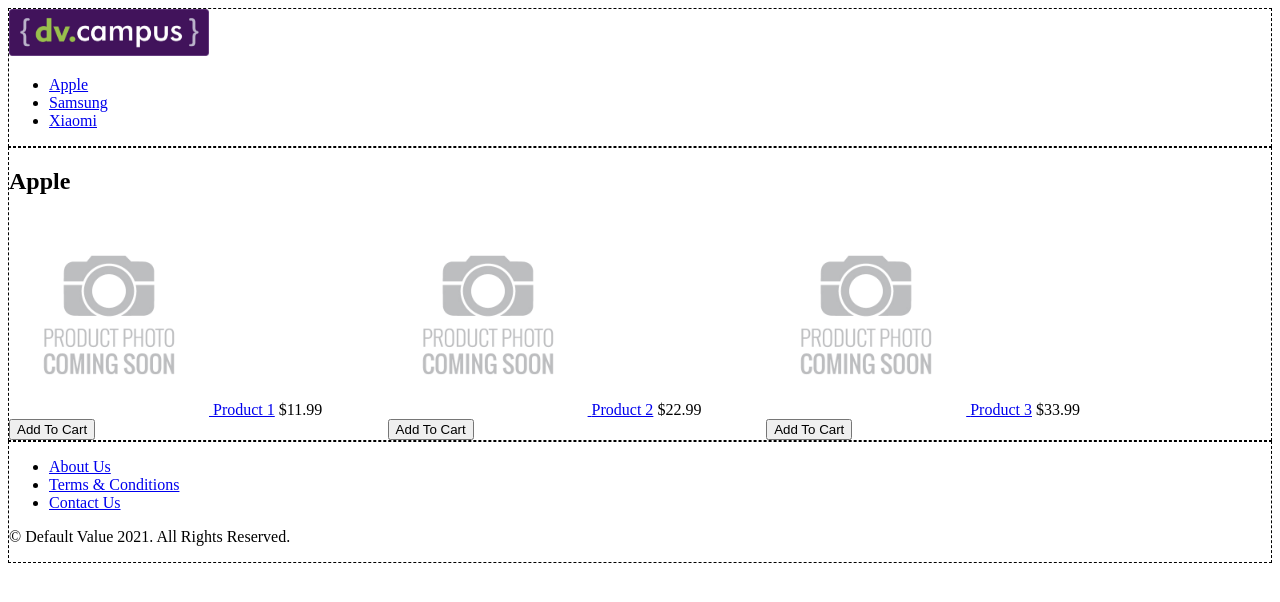
After one commit to bohdank-dv/bohdank-blog, a PHP site: page /apple in a window 1280 px wide. The commit adds this page. Shown: the top 602 px of the page. Run offline with PHP 8.4, Linux system fonts and the light colour scheme.

Commit message:
#2 Blog Skeleton: copied shop files from lesson into blog project.

```diff
--- /dev/null
+++ b/src/data.php
@@ -0,0 +1,121 @@
+<?php
+
+declare(strict_types=1);
+
+function catalogGetCategory(): array
+{
+    return [
+        1 => [
+            'category_id' => 1,
+            'name'        => 'Apple',
+            'url'         => 'apple',
+            'products'    => [1, 2, 3]
+        ],
+        2 => [
+            'category_id' => 2,
+            'name'        => 'Samsung',
+            'url'         => 'samsung',
+            'products'    => [3, 4, 5]
+        ],
+        3 => [
+            'category_id' => 3,
+            'name'        => 'Xiaomi',
+            'url'         => 'xiaomi',
+            'products'    => [2, 4, 6]
+        ]
+    ];
+}
+
+function catalogGetProduct(): array
+{
+    return [
+        1 => [
+            'product_id'  => 1,
+            'name'        => 'Product 1',
+            'url'         => 'product-1',
+            'description' => 'Product 1 Description',
+            'price'       => 11.99
+        ],
+        2 => [
+            'product_id'  => 2,
+            'name'        => 'Product 2',
+            'url'         => 'product-2',
+            'description' => 'Product 2 Description',
+            'price'       => 22.99
+        ],
+        3 => [
+            'product_id'  => 3,
+            'name'        => 'Product 3',
+            'url'         => 'product-3',
+            'description' => 'Product 3 Description',
+            'price'       => 33.99
+        ],
+        4 => [
+            'product_id'  => 4,
+            'name'        => 'Product 4',
+            'url'         => 'product-4',
+            'description' => 'Product 4 Description',
+            'price'       => 44.99
+        ],
+        5 => [
+            'product_id'  => 5,
+            'name'        => 'Product 5',
+            'url'         => 'product-5',
+            'description' => 'Product 5 Description',
+            'price'       => 55.99
+        ],
+        6 => [
+            'product_id'  => 6,
+            'name'        => 'Product 6',
+            'url'         => 'product-6',
+            'description' => 'Product 6 Description',
+            'price'       => 67.00
+        ]
+    ];
+}
+
+function catalogGetCategoryProduct(int $categoryId): array
+{
+    $categories = catalogGetCategory();
+
+    if (!isset($categories[$categoryId])) {
+        throw new InvalidArgumentException("Category with ID $categoryId does not exist");
+    }
+
+    $productsForCategory = [];
+    $products = catalogGetProduct();
+
+    foreach ($categories[$categoryId]['products'] as $productId) {
+        if (!isset($products[$productId])) {
+            throw new InvalidArgumentException("Product with ID $productId from category $categoryId does not exist");
+        }
+
+        $productsForCategory[] = $products[$productId];
+    }
+
+    return $productsForCategory;
+}
+
+function catalogGetCategoryByUrl(string $url): ?array
+{
+    $data = array_filter(
+        catalogGetCategory(),
+        static function ($category) use ($url) {
+            return $category['url'] === $url;
+        }
+    );
+
+    return array_pop($data);
+}
+
+function catalogGetProductByUrl(string $url): ?array
+{
+    $data = array_filter(
+        catalogGetProduct(),
+        static function ($product) use ($url) {
+            return $product['url'] === $url;
+        }
+    );
+
+    return array_pop($data);
+}
--- /dev/null
+++ b/src/page.php
@@ -0,0 +1,62 @@
+<?php
+    require_once '../src/data.php';
+?>
+<!DOCTYPE html>
+<html lang="en">
+<head>
+    <meta charset="UTF-8">
+    <title>{DV.Campus} PHP Framework</title>
+    <style>
+        header,
+        main,
+        footer {
+            border: 1px dashed black;
+        }
+
+        .product-list {
+            display: flex;
+        }
+
+        .product-list .product {
+            max-width: 30%;
+        }
+    </style>
+</head>
+<body>
+<header>
+    <a href="/" title="{DV.Campus} PHP Framework">
+        <img src="logo.jpg" alt="{DV.Campus} Logo" width="200"/>
+    </a>
+    <nav>
+        <ul>
+            <?php foreach (catalogGetCategory() as $category) : ?>
+                <li>
+                    <a href="/<?= $category['url'] ?>"><?= $category['name'] ?></a>
+                </li>
+            <?php endforeach; ?>
+        </ul>
+    </nav>
+</header>
+
+<main>
+    <?php require_once "../src/pages/$page" ?>
+</main>
+
+<footer>
+    <nav>
+        <ul>
+            <li>
+                <a href="/about-us">About Us</a>
+            </li>
+            <li>
+                <a href="/terms-and-conditions">Terms & Conditions</a>
+            </li>
+            <li>
+                <a href="/contact-us">Contact Us</a>
+            </li>
+        </ul>
+    </nav>
+    <p>© Default Value 2021. All Rights Reserved.</p>
+</footer>
+</body>
+</html>
--- /dev/null
+++ b/src/pages/category.php
@@ -0,0 +1,15 @@
+<section title="Products">
+    <h1><?= $data['name'] ?></h1>
+    <div class="product-list">
+        <?php foreach (catalogGetCategoryProduct($data['category_id']) as $product) : ?>
+            <div class="product">
+                <a href="/<?= $product['url'] ?>" title="<?= $product['name'] ?>">
+                    <img src="/product-placeholder.png" alt="<?= $product['name'] ?>" width="200"/>
+                </a>
+                <a href="/<?= $product['url'] ?>" title="<?= $product['name'] ?>"><?= $product['name'] ?></a>
+                <span>$<?= number_format($product['price'], 2) ?></span>
+                <button type="button">Add To Cart</button>
+            </div>
+        <?php endforeach; ?>
+    </div>
+</section>
--- a/web/index.php
+++ b/web/index.php
@@ -1,3 +1,39 @@
 <?php
 
-phpinfo();
+declare(strict_types=1);
+
+require_once '../src/data.php';
+$requestUri = trim($_SERVER['REQUEST_URI'], '/');
+
+switch ($requestUri) {
+    case '':
+        $page = 'home.php';
+        break;
+    case 'contact-us':
+        $page = 'contact-us.php';
+        break;
+    default:
+        if ($data = catalogGetCategoryByUrl($requestUri)) {
+            $page = 'category.php';
+            break;
+        }
+
+        if ($data = catalogGetProductByUrl($requestUri)) {
+            $page = 'product.php';
+            break;
+        }
+
+        break;
+}
+
+
+if (!isset($page)) {
+    header("HTTP/1.0 404 Not Found");
+    exit(0);
+}
+
+header('Content-Type: text/html; charset=utf-8');
+
+ob_start();
+require_once "../src/page.php";
+echo ob_get_clean();
```
Also changed, not shown: src/pages/contact-us.php (added, +16 -0 lines), src/pages/home.php (added, +30 -0 lines), src/pages/product.php (added, +7 -0 lines), web/.htaccess (added), web/logo.jpg (added), web/product-placeholder.png (added).
